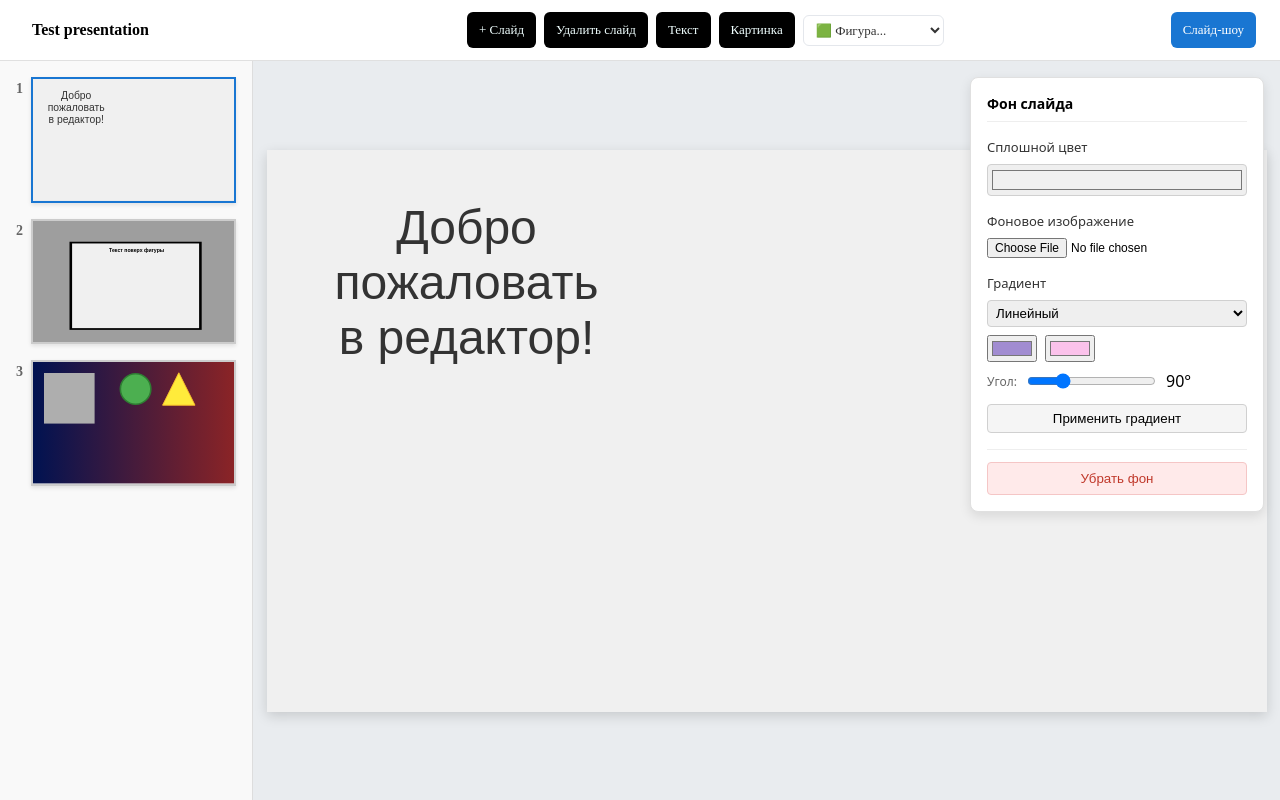
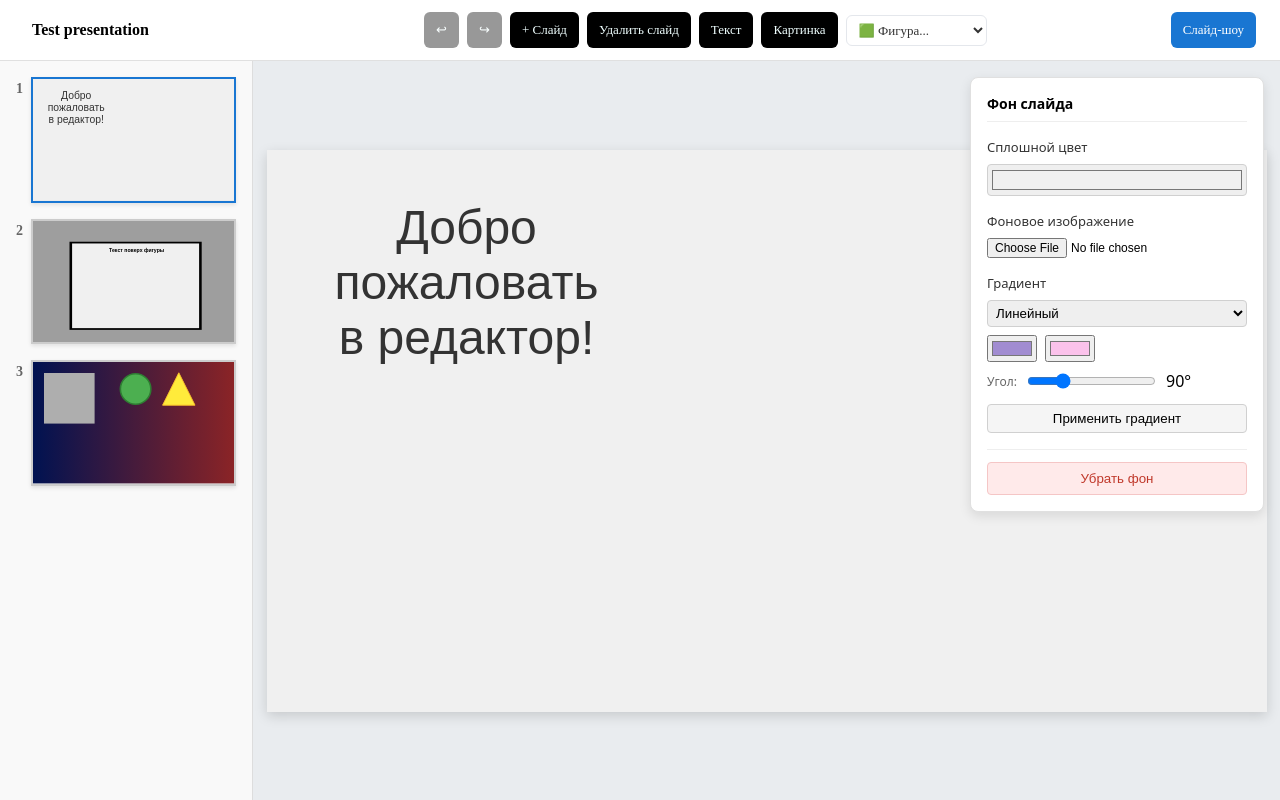
Before and after one commit to FunCodingMan/presentation-maker, a React (Vite) app: page / in a window 1280 px wide. Built offline with nearby package versions, Linux system fonts and the light colour scheme; grey boxes are pictures that could not be loaded.

Commit message:
feat: add history

```diff
--- a/src/components/app/App.tsx
+++ b/src/components/app/App.tsx
@@ -6,6 +6,8 @@ import { Toolbar } from '../toolbar/Toolbar.js'
 import { SlideList } from '../slideList/SlideList.js'
 import { Workspace } from '../workspace/Workspace.js'
 import { PreviewOverlay } from '../previewOverlay/PreviewOverlay.js'
+import { useHistoryUI } from './customHooks/useHistoryUI.js'
+import { useHistoryShortcuts } from './customHooks/useHistoryShortcuts.js'
 import styles from './App.module.css'
 
 type AppProps = {
@@ -14,16 +16,16 @@ type AppProps = {
 }
 
 function App({ presentation, viewModel }: AppProps) {
+    const { canUndo, canRedo, onUndo, onRedo } = useHistoryUI()
+
+    useHistoryShortcuts()
+
     const handleClosePreview = () => {
         if (document.fullscreenElement) {
             document.exitFullscreen().catch(err => console.error(err))
         }
         dispatch(setPreviewMode, false)
     }
-    //TODO с маленькой буквы
-
-    //TODO директория viewmodule
-
 
     if (viewModel.isPreviewMode) {
         return (
@@ -39,7 +41,14 @@ function App({ presentation, viewModel }: AppProps) {
 
     return (
         <div className={styles.appContainer}>
-            <Toolbar presentation={presentation} activeSlideId={viewModel.activeSlideId} />
+            <Toolbar
+                presentation={presentation}
+                activeSlideId={viewModel.activeSlideId}
+                canUndo={canUndo}
+                canRedo={canRedo}
+                onUndo={onUndo}
+                onRedo={onRedo}
+            />
 
             <div className={styles.mainArea}>
                 <SlideList slides={presentation.slides} activeSlideId={viewModel.activeSlideId} />
--- /dev/null
+++ b/src/components/app/customHooks/useHistoryShortcuts.ts
@@ -0,0 +1,34 @@
+import { useEffect } from 'react'
+import { undo, redo, getState } from '../../../editor.js'
+
+function useHistoryShortcuts(): void {
+    useEffect(() => {
+        const handler = (e: KeyboardEvent) => {
+            if (getState()?.isPreviewMode) return
+            const active = document.activeElement as HTMLElement | null
+            const isTyping =
+                active?.hasAttribute('contenteditable') ||
+                active?.tagName === 'INPUT' ||
+                active?.tagName === 'TEXTAREA'
+
+            if (isTyping) return
+
+            const isMod = e.ctrlKey
+            if (!isMod) return
+
+            const key = e.key.toLowerCase()
+            if (key === 'z') {
+                e.preventDefault()
+                undo()
+            } else if (key === 'y') {
+                e.preventDefault()
+                redo()
+            }
+        }
+
+        window.addEventListener('keydown', handler)
+        return () => window.removeEventListener('keydown', handler)
+    }, [])
+}
+
+export { useHistoryShortcuts }
--- /dev/null
+++ b/src/components/app/customHooks/useHistoryUI.ts
@@ -0,0 +1,36 @@
+import { useState, useEffect, useCallback } from 'react'
+import { undo, redo, getCanUndo, getCanRedo, addEditorChangeHandler } from '../../../editor.js'
+
+type HistoryUI = {
+    canUndo: boolean
+    canRedo: boolean
+    onUndo: () => void
+    onRedo: () => void
+}
+
+function useHistoryUI(): HistoryUI {
+    const [canUndo, setCanUndo] = useState(getCanUndo())
+    const [canRedo, setCanRedo] = useState(getCanRedo())
+
+    useEffect(() => {
+        const sync = () => {
+            setCanUndo(getCanUndo())
+            setCanRedo(getCanRedo())
+        }
+        sync()
+        const unsubscribe = addEditorChangeHandler(sync)
+        return unsubscribe
+    }, [])
+
+    const onUndo = useCallback(() => {
+        undo()
+    }, [])
+
+    const onRedo = useCallback(() => {
+        redo()
+    }, [])
+
+    return { canUndo, canRedo, onUndo, onRedo }
+}
+
+export { useHistoryUI }
--- a/src/components/common/button/Button.tsx
+++ b/src/components/common/button/Button.tsx
@@ -4,13 +4,15 @@ type ButtonProps = {
     text: string
     onClick: () => void
     className?: string
+    disabled?: boolean
 }
 
-function Button({text, onClick, className}: ButtonProps) {
+function Button({text, onClick, className, disabled = false}: ButtonProps) {
     return (
         <button
             className={`${styles.button} ${className}`}
             onClick={onClick}
+            disabled={disabled}
         >
             {text}
         </button>
--- a/src/components/toolbar/Toolbar.tsx
+++ b/src/components/toolbar/Toolbar.tsx
@@ -14,9 +14,20 @@ import { useImageUpload } from './customHooks/useImageUpload.js'
 type ToolbarProps = {
     presentation: Presentation
     activeSlideId: string | null
+    canUndo: boolean
+    canRedo: boolean
+    onUndo: () => void
+    onRedo: () => void
 }
 
-function Toolbar({ presentation, activeSlideId }: ToolbarProps) {
+function Toolbar({
+    presentation,
+    activeSlideId,
+    canUndo,
+    canRedo,
+    onUndo,
+    onRedo,
+}: ToolbarProps) {
     const activeSlide = presentation.slides.find(s => s.id === activeSlideId) || presentation.slides[0]
     const currentColor = activeSlide?.background.type === 'color' ? activeSlide.background.color : '#ffffff'
 
@@ -97,6 +108,17 @@ function Toolbar({ presentation, activeSlideId }: ToolbarProps) {
             </div>
 
             <div className={styles.centerGroup}>
+                <Button
+                    text="↩"
+                    onClick={onUndo}
+                    disabled={!canUndo}
+                />
+                <Button
+                    text="↪"
+                    onClick={onRedo}
+                    disabled={!canRedo}
+                />
+
                 <Button text="+ Слайд" onClick={onAddSlide} />
                 <Button text="Удалить слайд" onClick={onRemoveSlide} />
                 <Button text="Текст" onClick={onAddText} />
--- a/src/editor.ts
+++ b/src/editor.ts
@@ -2,21 +2,38 @@ import type { Presentation } from './model/types/presentation.js'
 import type { ViewModel } from './viewmodel/types/view.js'
 
 let currentViewModel: ViewModel | null = null
-let editorChangeHandler: (() => void) | null = null
+let past: ViewModel[] = []
+let future: ViewModel[] = []
+
+const editorChangeHandlers = new Set<() => void>()
 
 type Modifier<P = any> = (view: ViewModel, params: P) => ViewModel
 
+function notifyChange(): void {
+    editorChangeHandlers.forEach(handler => handler())
+}
+
 function setInitialState(presentation: Presentation): void {
     currentViewModel = {
-        presentation: presentation,
+        presentation,
         activeSlideId: presentation.slides[0]?.id ?? null,
         selectedObjectIds: [],
         isPreviewMode: false
     }
+    past = []
+    future = []
 }
 
 function getState(): ViewModel | null {
     return currentViewModel
+}
+
+function getCanUndo(): boolean {
+    return past.length > 0
+}
+
+function getCanRedo(): boolean {
+    return future.length > 0
 }
 
 function dispatch(modifier: Modifier, params: any = null): void {
@@ -25,20 +42,44 @@ function dispatch(modifier: Modifier, params: any = null): void {
         return
     }
 
+    past = [...past, currentViewModel]
+    future = []
+
     currentViewModel = modifier(currentViewModel, params)
 
-    if (editorChangeHandler) {
-        editorChangeHandler()
-    }
+    notifyChange()
 }
 
-function addEditorChangeHandler(handler: () => void): void {
-    editorChangeHandler = handler
+function undo(): void {
+    if (past.length === 0 || !currentViewModel) return
+    future = [currentViewModel, ...future]
+    currentViewModel = past[past.length - 1]
+    past = past.slice(0, -1)
+    notifyChange()
+}
+
+function redo(): void {
+    if (future.length === 0 || !currentViewModel) return
+    past = [...past, currentViewModel]
+    currentViewModel = future[0]
+    future = future.slice(1)
+    notifyChange()
+}
+
+function addEditorChangeHandler(handler: () => void): () => void {
+    editorChangeHandlers.add(handler)
+    return () => {
+        editorChangeHandlers.delete(handler)
+    }
 }
 
 export {
     setInitialState,
     getState,
     dispatch,
-    addEditorChangeHandler
+    addEditorChangeHandler,
+    undo,
+    redo,
+    getCanUndo,
+    getCanRedo,
 }
```
